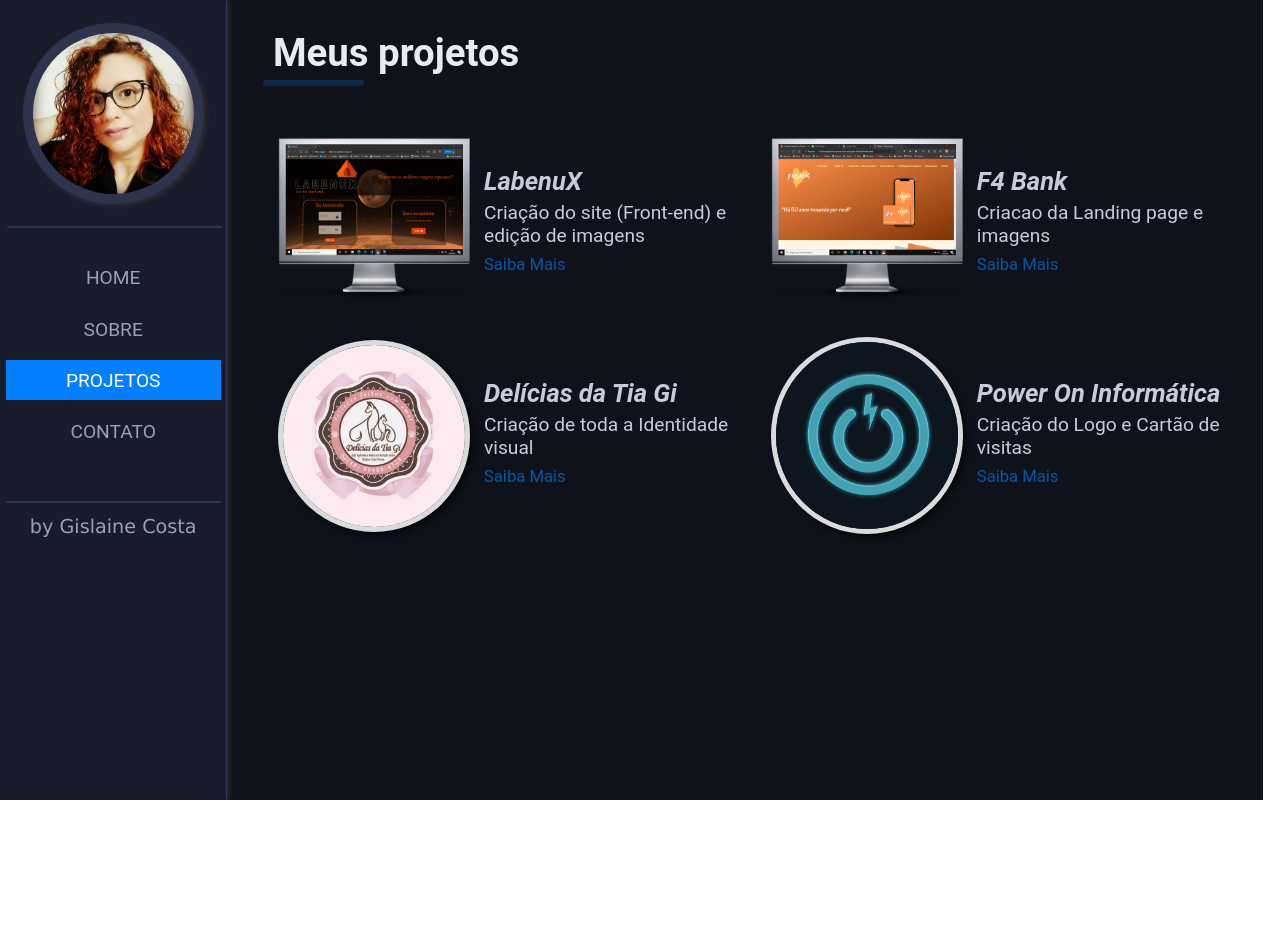
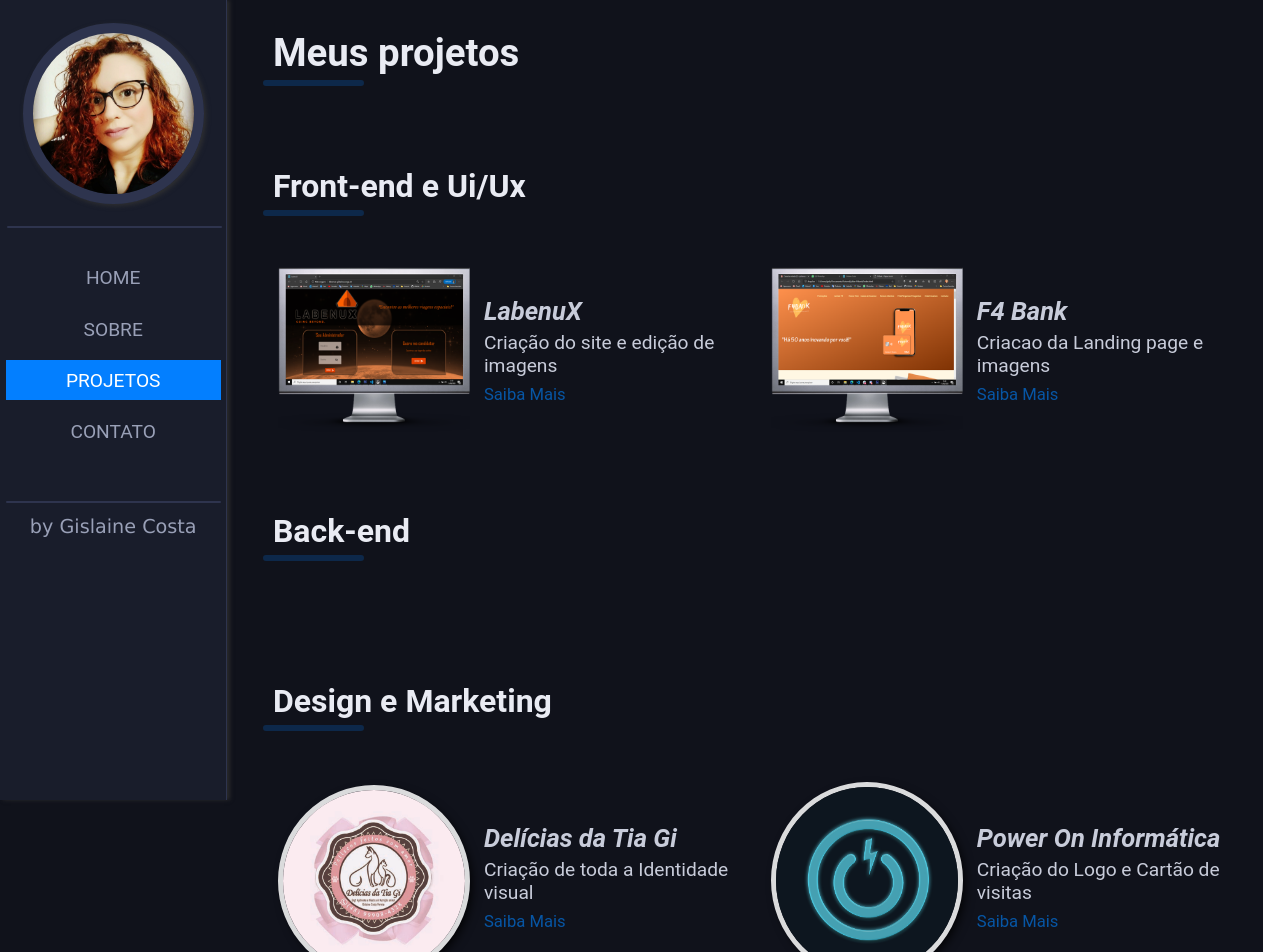
Before and after one commit to gislainecosta/portifolio, a React (Create React App) app: page /projetos in a window 1280 px wide. Shown: the top 952 px of the page. Before the commit the page ends 800 px from the top, so only its background shows below. Built offline with nearby package versions, Linux system fonts and the light colour scheme.

Commit message:
Arrumando a página de detalhes dos projetos

```diff
--- a/src/ListaProjetos.js
+++ b/src/ListaProjetos.js
@@ -9,10 +9,12 @@ export const listaProjetos = [
         nome: "LabenuX",
         foto: Labenux,
         isSite: true,
-        contribuicao: "Criação do site (Front-end) e edição de imagens",
+        contribuicao: "Criação do site e edição de imagens",
         link: "http://labenux-gislaine.surge.sh",
-        github: "",
+        github: "https://github.com/gislainecosta/labenux",
         descricao:"Projeto semanal do curso que consistia em criar um site que vende viagens espaciais.",
+        tipo: "front",
+        tela: "note",
         imagens: []
     },
     {
@@ -21,9 +23,11 @@ export const listaProjetos = [
         foto: F4,
         isSite: true,
         contribuicao: "Criacao da Landing page e imagens",
-        link: "https://github.com/future4code/julian-f4bank",
-        github: "",
-        descricao: "",
+        link: "",
+        github: "https://github.com/future4code/julian-f4bank",
+        descricao: "Projeto Semanal feito em conjunto com masi 2 colegas de curso. Consistia em criar uma landing page de um banco. Foi fornecido o Logotipo. ",
+        tipo: "front",
+        tela: "note",
         imagens: []
     },
     {
@@ -35,6 +39,7 @@ export const listaProjetos = [
         link: "https://www.facebook.com/tiagideixaseupetfeliz",
         github: "",
         descricao: "Delicias da tia Gi produz petiscos caseiros para cães e gatos. Neste projeto criei toda a identidade visual, incluindo logo, cartão de visitas, banner promocional, etiquetas e plaquinha de mesa.",
+        tipo: "mkt",
         imagens: []
     },
     {
@@ -46,6 +51,7 @@ export const listaProjetos = [
         link: "https://www.facebook.com/Power-On-Inform%C3%A1tica-104288697993038",
         github: "",
         descricao: "Serviço de montagem e manutenção de computadores. Neste projeto criei a logo e o cartão de visitas",
+        tipo: "mkt",
         imagens: []
     },
 ]
--- a/src/Pages/Contato.js
+++ b/src/Pages/Contato.js
@@ -133,7 +133,7 @@ const Contato = () => {
                             name="mensagem"
                         />
                         <br />
-                        <input id="botao-enviar" type="submit" value="Enviar" />
+                        <input className="botao" type="submit" value="Enviar" />
                     </form>
                 </section>
             </div>
--- a/src/Pages/DetalheProjeto.js
+++ b/src/Pages/DetalheProjeto.js
@@ -1,5 +1,6 @@
 import React, { useState, useEffect } from "react";
 import "./Pages.css";
+import { useHistory } from "react-router-dom";
 import { createMuiTheme, ThemeProvider } from "@material-ui/core/styles";
 import Menu from '../components/Menu';
 import { listaProjetos } from '../ListaProjetos';
@@ -9,6 +10,7 @@ import SiteGrey from "../img/siteGray.png";
 import SiteBlue from "../img/siteBlue.png";
 import GitGrey from '../img/git-grey.svg';
 import GitBlue from '../img/git-blue.svg';
+import styled from 'styled-components';
 
 const MyTheme = createMuiTheme({
     palette: {
@@ -21,11 +23,49 @@ const MyTheme = createMuiTheme({
     },
 });
 
+const FotoProjeto = styled.img`
+    width: 25vw;
+    border-radius: ${props => {
+        if (props.isSite === true) {
+            return "none"
+        } else {
+            return "50%"
+        }
+    }};
+    border: ${props => {
+        if (props.isSite === true) {
+            return "none"
+        } else {
+            return "solid 5px rgba(255, 255, 255, 0.849);"
+        }
+    }};
+    box-shadow: ${props => {
+        if (props.isSite === true) {
+            return "none"
+        } else {
+            return "4px 4px 11px -3px rgba(0, 0, 0, 1)"
+        }
+    }};
+`
 
-const Projeto = () => {
+const Projeto = (props) => {
+    let history = useHistory()
     const [hoverRefGit, isHoveredGit] = useHover();
     const [hoverRefSite, isHoveredSite] = useHover();
     const pathParams = useParams();
+    const [lista, setLista] = useState([]);
+
+    useEffect(() => {
+        const listagemProjetos = listaProjetos.filter((projeto) => {
+            return projeto.id == pathParams.id
+        })
+        setLista(listagemProjetos)
+    })
+
+    const goToProjetos = () => {
+        history.push("projetos")
+        console.log("Funfou botão")
+    }
 
     const listagemProjetos = listaProjetos.filter((projeto) => {
         return projeto.id == pathParams.id
@@ -37,10 +77,11 @@ const Projeto = () => {
                 <Menu paginaAtual={'PROJETOS'}/>
                 <section className='conteudo-principal'>
                     <section className="cabecalho-projeto">
-                        <img className="foto-projeto" src={listagemProjetos[0].foto} alt="Logo Projeto"/>
+                        <FotoProjeto isSite={listagemProjetos[0].isSite} className="foto-projeto" src={listagemProjetos[0].foto} alt="Logo Projeto"/>
                         <section>
                             <p className="titulo-projeto">{listagemProjetos[0].nome}</p>
                             <p className="descricao-projeto">{listagemProjetos[0].descricao}</p>
+                            <button className="botao" onClick={goToProjetos}>Voltar aos Projetos</button>
                             <section className="container-links-detalhe">
                                 {listagemProjetos[0].link !== "" ? <a target="_blank" href={listagemProjetos[0].link}><img className='links-detalhe' ref={hoverRefSite} src={isHoveredSite ? SiteBlue : SiteGrey} alt='Link para Site do projeto' /></a>:<div></div>}
                                 {listagemProjetos[0].github !== "" ? <a target="_blank" href={listagemProjetos[0].github}><img className='links-detalhe' ref={hoverRefGit} src={isHoveredGit ? GitBlue : GitGrey} alt='Link para Github' /></a> : <div></div>}
--- a/src/Pages/Pages.css
+++ b/src/Pages/Pages.css
@@ -132,7 +132,7 @@ h2{
     grid-area: 1/1/3/2;
 }
 
-#botao-enviar{
+.botao{
     background-color: #037fff;
     color: white;
     border: none;
@@ -144,22 +144,10 @@ h2{
     cursor: pointer;
 }
 
-#botao-enviar:hover{
+.botao:hover{
     background-color: #085aac;
     color: white;
     border: none;
-}
-
-#grid-projetos{
-    display: grid;
-    grid-template-columns: 1fr 1fr;
-    justify-items: center;
-    align-items: center;
-    margin: 0;
-    row-gap: 2vw;
-    column-gap: 2vw;
-    margin: 2% auto;
-    width: 95%;
 }
 
 #educacao, #idiomas{
@@ -277,7 +265,7 @@ h2{
 }
 
 .titulo-projeto{
-    font-size: 2.5vw;
+    font-size: 4vw;
     color: #e9ebf3;
     font-weight: bold;
 }
@@ -298,5 +286,17 @@ h2{
 }
 
 .links-detalhe{
-    width: 5vw;
+    width: 4vw;
 }
+
+.grid-projetos{
+    display: grid;
+    grid-template-columns: 1fr 1fr;
+    justify-items: center;
+    align-items: center;
+    margin: 0;
+    row-gap: 2vw;
+    column-gap: 2vw;
+    margin: 2% auto;
+    width: 95%;
+}
--- a/src/Pages/Projetos.js
+++ b/src/Pages/Projetos.js
@@ -1,4 +1,4 @@
-import React from "react";
+import React, { useEffect, useState} from "react";
 import { useHistory } from 'react-router';
 import "./Pages.css";
 import { createMuiTheme, ThemeProvider } from "@material-ui/core/styles";
@@ -43,19 +43,52 @@ const MyTheme = createMuiTheme({
 });
 
 const Projetos = () => {
-   const history = useHistory();
+    const history = useHistory();
+    const [lista, setLista] = useState([])
 
-   const goToPage = (id) =>{
-       history.push(`/projetos/${id}` )
-   }
+    const goToPage = (id) =>{
+        history.push(`/projetos/${id}` )
+    }
 
-    const listagemProjetos = listaProjetos.map((projeto)=>{
+    useEffect(()=>{
+        setLista(listaProjetos)
+    })
+
+    const listaFront = lista.filter((projeto) => {
+        return projeto.tipo == "front"
+    }).map((projeto)=>{
         return <section key={projeto.id} className="projeto">
             <FotoProjeto isSite={projeto.isSite} className="foto-projeto" src={projeto.foto} alt="Foto do Projeto" />
             <section className="texto-projetos">
                 <p><b><i>{projeto.nome}</i></b></p>
                 <p>{projeto.contribuicao}</p>
                 <button onClick={() => {goToPage(projeto.id)}}>Saiba Mais</button>
+            </section>
+        </section>
+    })
+
+    const listaBack = lista.filter((projeto) => {
+        return projeto.tipo == "back"
+    }).map((projeto) => {
+        return <section key={projeto.id} className="projeto">
+            <FotoProjeto isSite={projeto.isSite} className="foto-projeto" src={projeto.foto} alt="Foto do Projeto" />
+            <section className="texto-projetos">
+                <p><b><i>{projeto.nome}</i></b></p>
+                <p>{projeto.contribuicao}</p>
+                <button onClick={() => { goToPage(projeto.id) }}>Saiba Mais</button>
+            </section>
+        </section>
+    })
+
+    const listaDesign = lista.filter((projeto) => {
+        return projeto.tipo == "mkt"
+    }).map((projeto) => {
+        return <section key={projeto.id} className="projeto">
+            <FotoProjeto isSite={projeto.isSite} className="foto-projeto" src={projeto.foto} alt="Foto do Projeto" />
+            <section className="texto-projetos">
+                <p><b><i>{projeto.nome}</i></b></p>
+                <p>{projeto.contribuicao}</p>
+                <button onClick={() => { goToPage(projeto.id) }}>Saiba Mais</button>
             </section>
         </section>
     })
@@ -67,8 +100,23 @@ const Projetos = () => {
                 <section className='conteudo-principal'>
                     <h1>Meus projetos</h1>
                     <hr />
-                    <section id="grid-projetos">
-                        {listagemProjetos}
+
+                    <h2>Front-end e Ui/Ux</h2>
+                    <hr />
+                    <section className="grid-projetos">
+                        {listaFront}
+                    </section>
+
+                    <h2>Back-end</h2>
+                    <hr />
+                    <section className="grid-projetos">
+                        {listaBack}
+                    </section>
+
+                    <h2>Design e Marketing</h2>
+                    <hr />
+                    <section className="grid-projetos">
+                        {listaDesign}
                     </section>
                 </section>
             </div>
```
